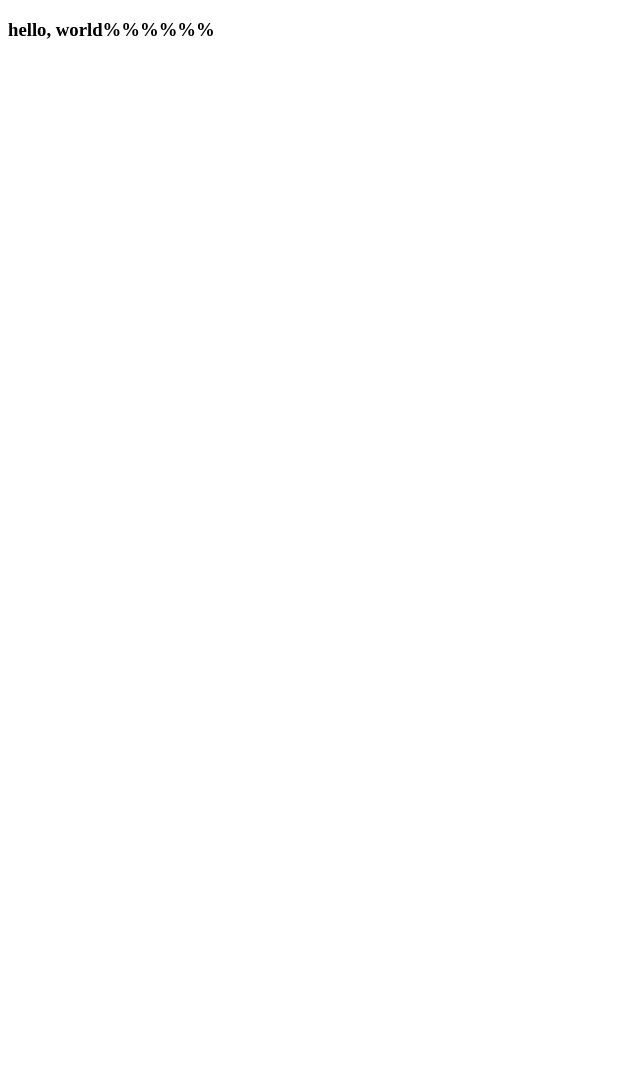
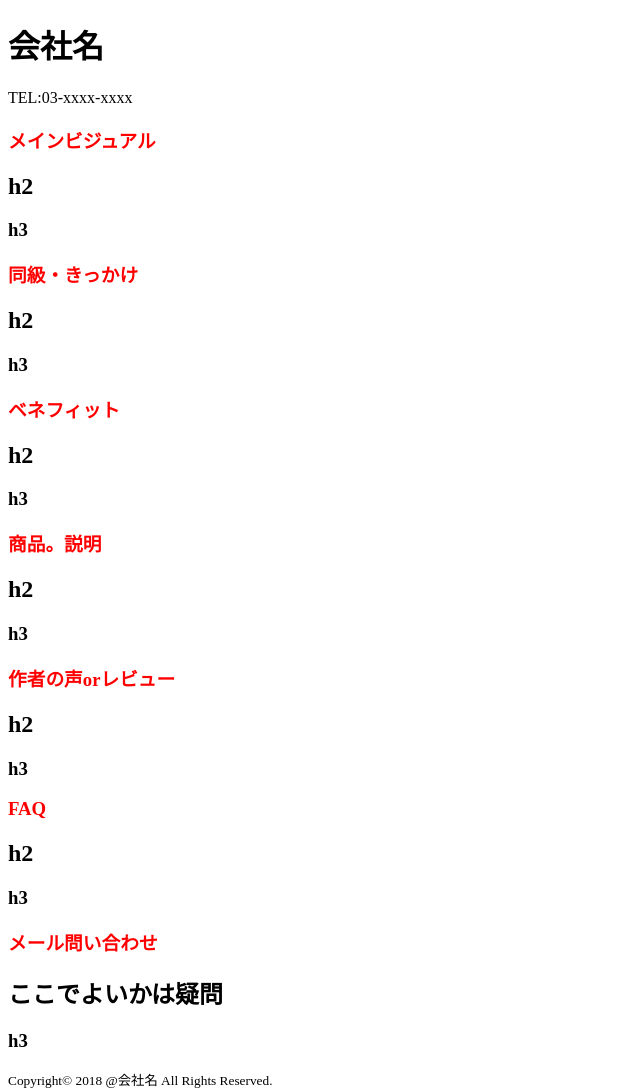
Before and after one commit to Su-chin/firstLP, a plain HTML site: page index.html in a window 1280 px wide. Shown: the whole page, without its empty margins (0-640 px from the left). Before the commit the page ends 800 px from the top, so only its background shows below. Drawn offline with Linux system fonts and the light colour scheme.

Commit message:
Add sass and gitinoge

```diff
--- /dev/null
+++ b/css/style.scss
@@ -0,0 +1,5 @@
+section {
+  h1 {
+    color:red;ls
+  }
+}
--- a/index.html
+++ b/index.html
@@ -1,10 +1,60 @@
 <!DOCTYPE html>
 <html lang="ja" dir="ltr">
-  <head>
+<head>
     <meta charset="utf-8">
-    <title></title>
-  </head>
-  <body>
-    <h3>hello, world%%%%%%</h3>
-  </body>
+    <meta name="description" content="検索のときにスニペットが出る80文字から200ほどにする">
+    <meta name="keywords" content="検索クエリを入れる意味は薄い">
+    <title>FirstLP</title>
+    <link rel="stylesheet" href="./css/style.css">
+</head>
+<body>
+
+<header>
+    <h1>会社名</h1>
+    <p>TEL:03-xxxx-xxxx</p>
+</header>
+<main>
+    <article>
+        <section>
+            <h1>メインビジュアル</h1>
+            <h2>h2</h2>
+            <h3>h3</h3>
+        </section>
+        <section>
+            <h1>同級・きっかけ</h1>
+            <h2>h2</h2>
+            <h3>h3</h3>
+        </section>
+        <section>
+            <h1>ベネフィット</h1>
+            <h2>h2</h2>
+            <h3>h3</h3>
+        </section>
+        <section>
+            <h1>商品。説明</h1>
+            <h2>h2</h2>
+            <h3>h3</h3>
+        </section>
+        <section>
+            <h1>作者の声orレビュー</h1>
+            <h2>h2</h2>
+            <h3>h3</h3>
+        </section>
+        <section>
+            <h1>FAQ</h1>
+            <h2>h2</h2>
+            <h3>h3</h3>
+        </section>
+        <section>
+            <h1>メール問い合わせ</h1>
+            <h2>ここでよいかは疑問</h2>
+            <h3>h3</h3>
+        </section>
+    </article>
+</main>
+<footer>
+    <p><small>Copyright&copy; 2018 @会社名 All Rights Reserved.</small></p>
+</footer>
+
+</body>
 </html>
```
Also changed, not shown: css/style.css (added), js/main.js (added), 1 other file.
